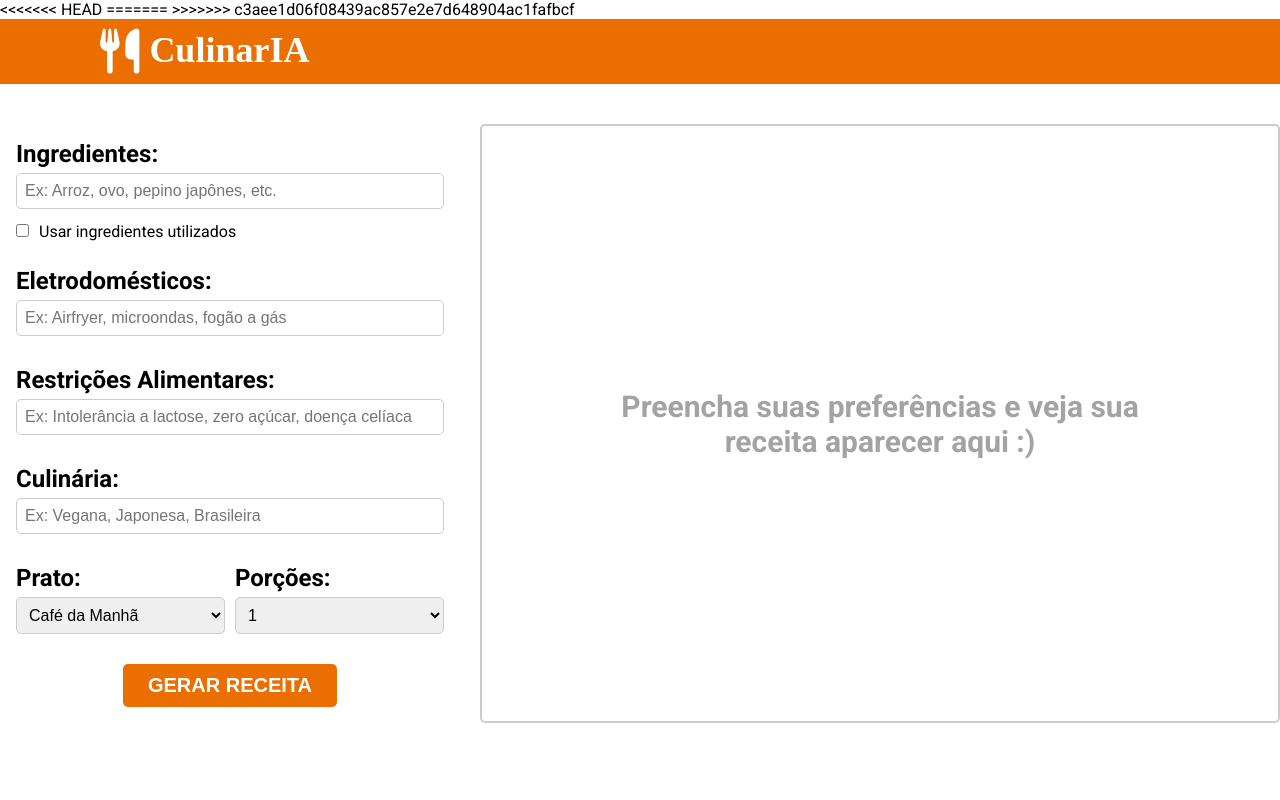
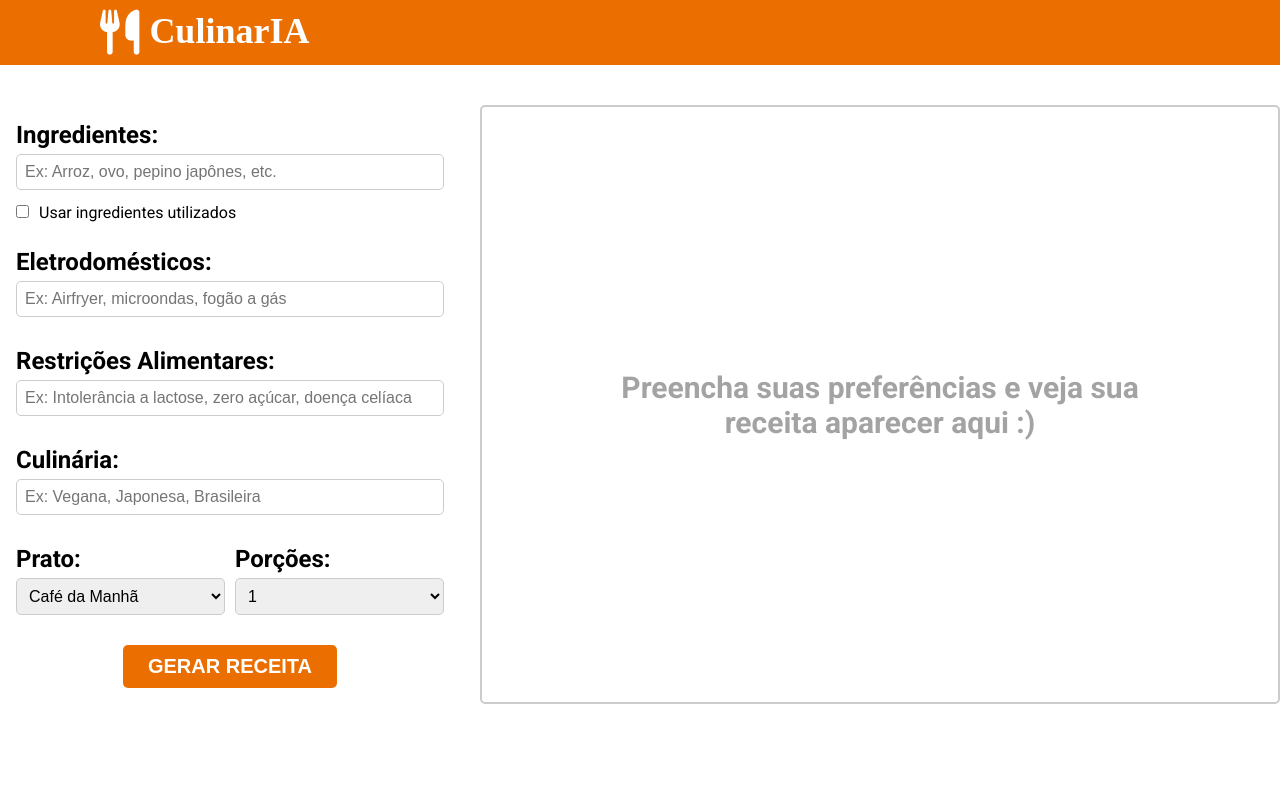
Before and after one commit to marisfreire/culinarIA, a Python web app: template app/templates/index.html in a window 1280 px wide. Run offline with Jinja, Linux system fonts and the light colour scheme; the template is opened without the code that fills it, so the values that code supplies are empty; some libraries are stand-ins or nearby versions; some web fonts are replaced.

Commit message:
Resolução de conflito mínimo

```diff
--- a/app/templates/index.html
+++ b/app/templates/index.html
@@ -3,13 +3,8 @@
     <head>
         <meta charset="UTF-8">
         <meta name="viewport" content="width=device-width, initial-scale=1.0">
-<<<<<<< HEAD
-        <title>CHEFEAI</title>
-
         <!-- importando fonte do google fonts e aplicação do styles css-->
-=======
         <title>CulinarIA</title>
->>>>>>> c3aee1d06f08439ac857e2e7d648904ac1fafbcf
         <link href="https://fonts.googleapis.com/css2?family=Playwright+Hrvatska+Lijeva&family=Roboto:wght@400;700&display=swap" rel="stylesheet">
         <link rel="stylesheet" href="../static/style.css">
 
```
